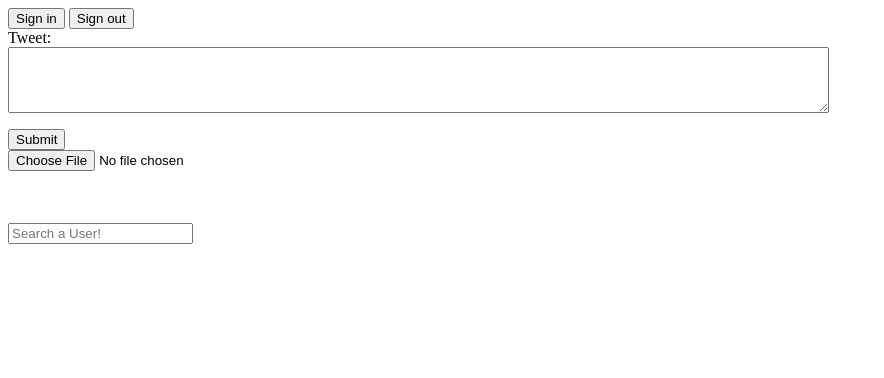
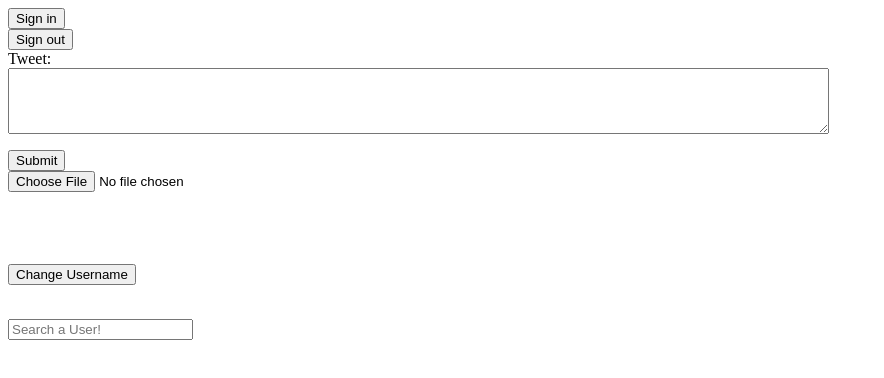
Before and after one commit to vikram-alex-social-media/FirebaseTest, a plain HTML site: page index.html in a window 1280 px wide. Shown: the whole page, without its empty margins (0-884 px from the left). Drawn offline with Linux system fonts and the light colour scheme; no server answers.

Commit message:
Formatting changes

```diff
--- a/index.html
+++ b/index.html
@@ -342,6 +342,7 @@
 
     <body>
         <button onclick="signin()">Sign in</button>
+        <br>
         <button onclick="signout()">Sign out</button>
         <br>
 
@@ -353,11 +354,16 @@
 
         <br><input id="inputFileToLoad" type="file" onchange="encodeImageFileAsURL();" />
         <div id="imgTest" style="display:none;"></div>
-
+        <br>
     <div id="mytweets"></div>
+    <br>
     <div id="mydata"></div>
+    <br>
     <div id="myphoto"></div>
+    <br>
     <div id="myprofileinfo"></div>
+    <br>
+    <button id="changeusername">Change Username</button>
     <br>
     <p id="numberofusers"></p>
     <br>
```
